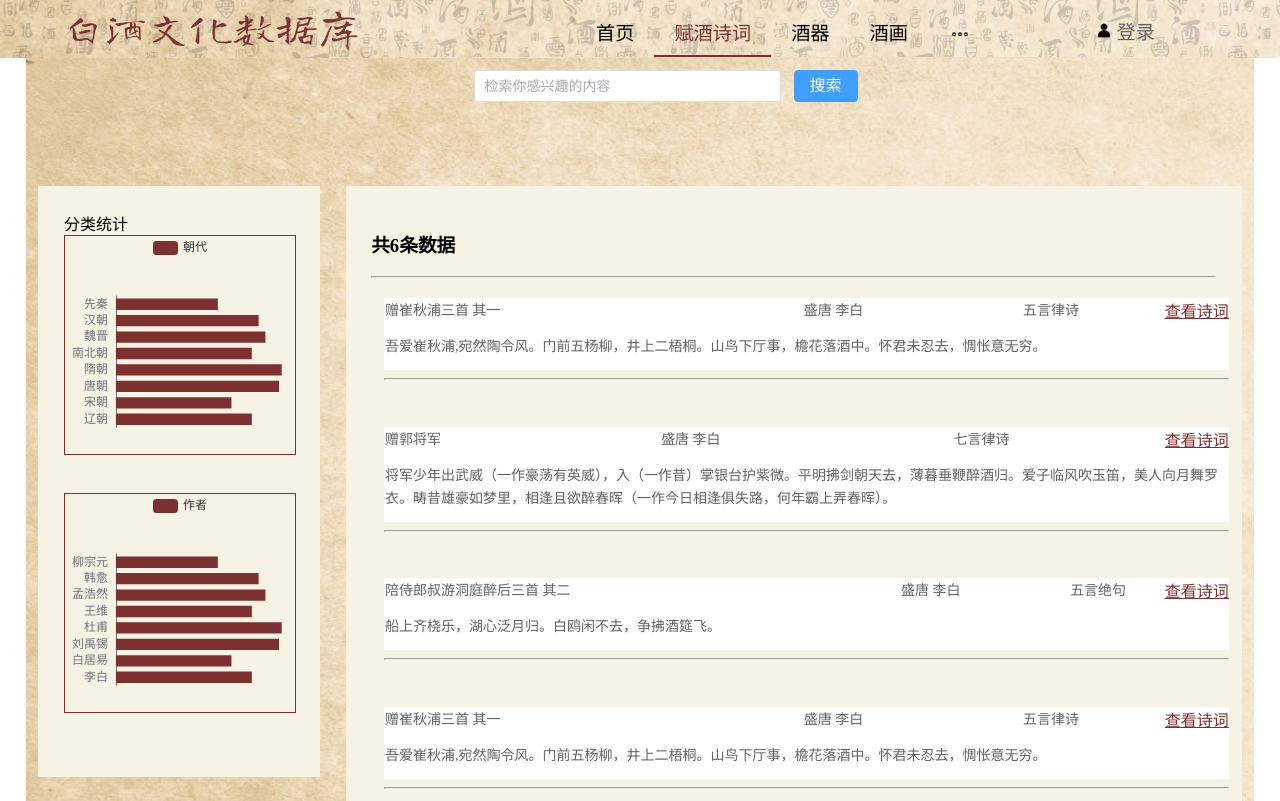
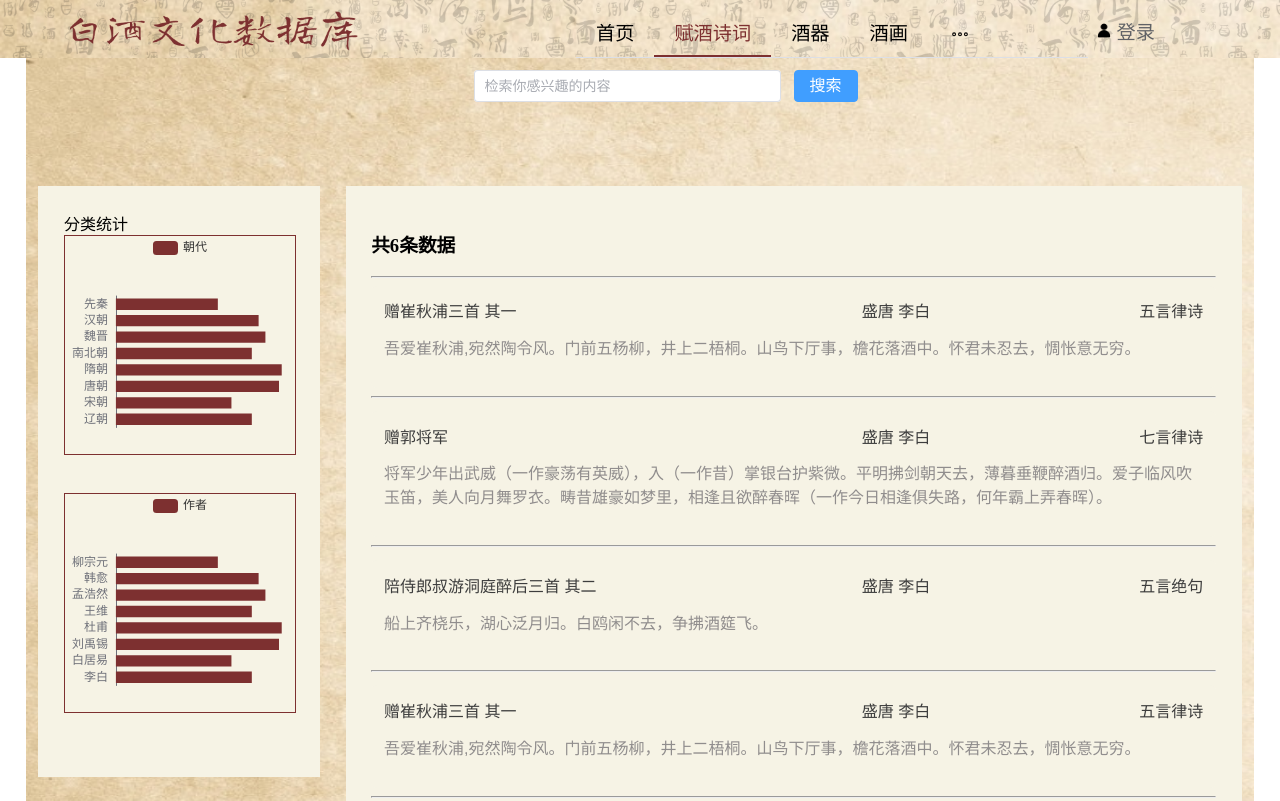
Before and after one commit to zy-xiaoyuer/Baijiu_Front, a Vue app: page /winePoetry in a window 1280 px wide. Shown: the top 801 px of the page. Built offline with nearby package versions, Linux system fonts and the light colour scheme.

Commit message:
Update WinePoetry.vue

```diff
--- a/src/views/winePoetry/WinePoetry.vue
+++ b/src/views/winePoetry/WinePoetry.vue
@@ -27,36 +27,21 @@
         <div
           v-for="(poem, index) in paginatedPoems"
           :key="index"
-          class="poem-item"
+          class="poem-item-wrapper"
         >
-          <el-descriptions
-            :column="3"
-            :size="size"
-            :style="blockMargin"
-            class="poem-description custom-descriptions"
-          >
-            <el-descriptions-item class="custom-title">{{
-              poem.title
-            }}</el-descriptions-item>
-            <el-descriptions-item class="custom-author">{{
-              poem.author
-            }}</el-descriptions-item>
-            <el-descriptions-item class="custom-type">{{
-              poem.type
-            }}</el-descriptions-item>
-            <el-descriptions-item class="custom-content">{{
-              poem.content
-            }}</el-descriptions-item>
-          </el-descriptions>
-
           <router-link
-            class="view-link"
+            class="poem-item"
             :to="{
               name: 'winePoetryDetail',
               params: { winePoetryDetailId: poem.id },
             }"
           >
-            查看诗词
+          <div class="poem-header">
+            <span class="custom-title">{{ poem.title }}</span>
+            <span class="custom-author">{{ poem.author }}</span>
+            <span class="custom-type">{{ poem.type }}</span>
+            </div>
+            <p class="custom-content">{{ poem.content }}</p>
           </router-link>
           <hr />
         </div>
@@ -238,33 +223,56 @@ onMounted(() => {
     padding: 2vw;
     margin-right: 1vw;
 
+    .poem-item-wrapper {
+      margin-bottom: 1vw;
+    }
+
     .poem-item {
-      width: 100%;
+      display: flex;
+      flex-direction: column;
       background: #f6f3e5;
       border-radius: 0.5vw;
       padding: 1vw;
       position: relative;
-      margin-bottom: 1vw;
-    }
-
-    .custom-descriptions {
-      .custom-title,
-      .custom-author,
-      .custom-type {
-        color: #3D3D3D;
-      }
-
-      .custom-content {
-        color: #908D8D;
+      text-decoration: none;
+      transition: background-color 0.3s;
+      &:hover {
+        background-color: #e0d8d1;
       }
     }
 
-    .view-link {
-      position: absolute;
-      top: 1vw;
-      right: 1vw;
-      color: #7d3030;
-      text-decoration: underline;
+    .poem-header {
+      display: flex;
+      justify-content: space-between;
+      align-items: center;
+      margin-bottom: 0.5vw;
+    }
+
+    .custom-title {
+      font-family: 'Source Han Sans', sans-serif;
+      color: #3D3D3D;
+      flex: 2;
+      text-align: left;
+    }
+
+    .custom-author {
+      font-family: 'Source Han Sans', sans-serif;
+      color: #3D3D3D;
+      flex: 1;
+      text-align: center;
+    }
+
+    .custom-type {
+      font-family: 'Source Han Sans', sans-serif;
+      color: #3D3D3D;
+      flex: 1;
+      text-align: right;
+    }
+
+    .custom-content {
+      font-family: 'Source Han Sans', sans-serif;
+      color: #908D8D;
+      margin-top: 0.5vw;
     }
 
     .demo-pagination-block {
```
